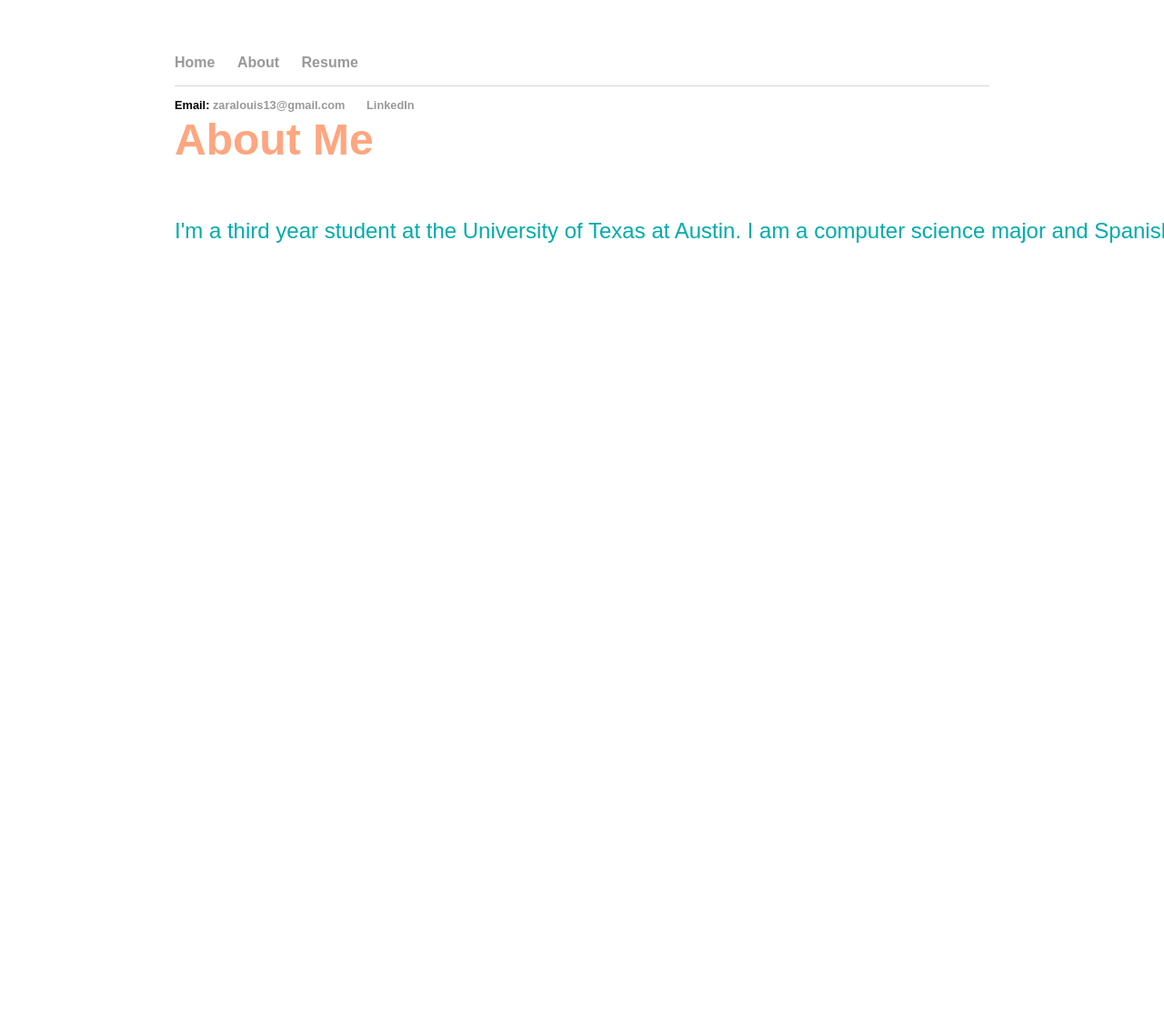
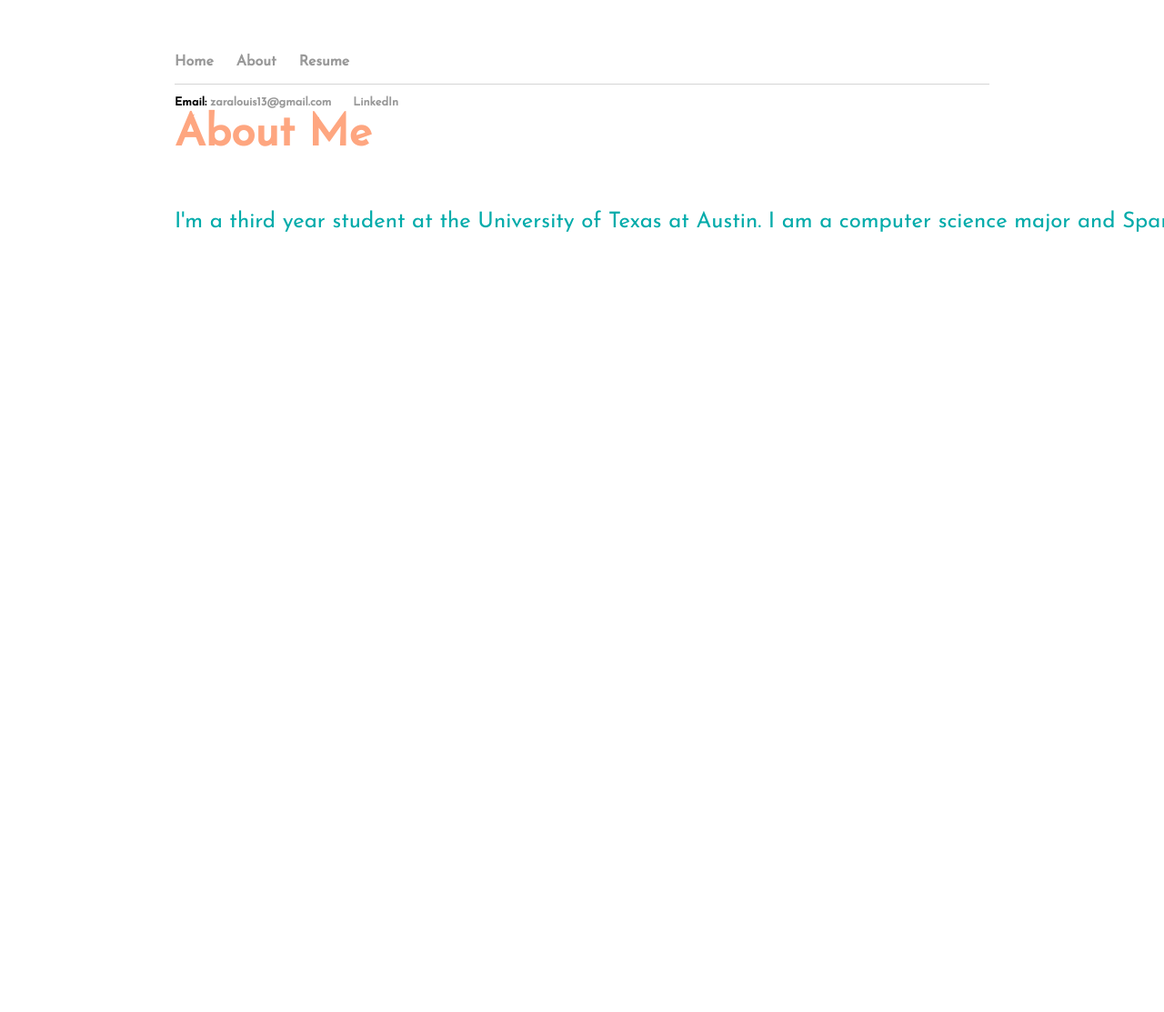
Before and after one commit to zaralouis/zaralouis.github.io, a Jekyll site: the page built from about/index.html, in a window 1280 px wide. Shown: the whole page at 91% size. Built offline with Jekyll 4.4.1, drawn with Linux system fonts in a browser that asks for light colours.

Commit message:
Update index.html

```diff
--- a/about/index.html
+++ b/about/index.html
@@ -4,16 +4,19 @@ title: About me
 ---
 <!DOCTYPE html>
 <html>
-	<head> <link href='https://fonts.googleapis.com/css?family=Abril+Fatface' rel='stylesheet' type='text/css'></head>
-		<title>About me</font></title><!DOCTYPE html>
+	<head>
+		<link href='https://fonts.googleapis.com/css?family=Abril+Fatface' rel='stylesheet' type='text/css'>
+		<link href="https://fonts.googleapis.com/css?family=Josefin+Sans" rel="stylesheet">
+	</head>
+		<title style="font-family: 'Josefin Sans', sans-serif;">About me</title><!DOCTYPE html>
 <html>
 	<head>
 		<title>Zara Louis</title>
 	</head>
 	<body>
-		<h1><font color="#FEA680">About Me</h1></font>
+		<h1 style="font-family: 'Josefin Sans', sans-serif;"><font color="#FEA680">About Me</h1></font>
 		<div class="container">
-    		<div class="blurb"><p><font color="#01ABAA"> I'm a third year student at the University of Texas at Austin. I am a computer science major and Spanish minor.
+    		<div style="font-family: 'Josefin Sans', sans-serif;" class="blurb"><p><font color="#01ABAA"> I'm a third year student at the University of Texas at Austin. I am a computer science major and Spanish minor.
 				</font></p>
     		</div><!-- /.blurb -->
 		</div><!-- /.container -->
```
